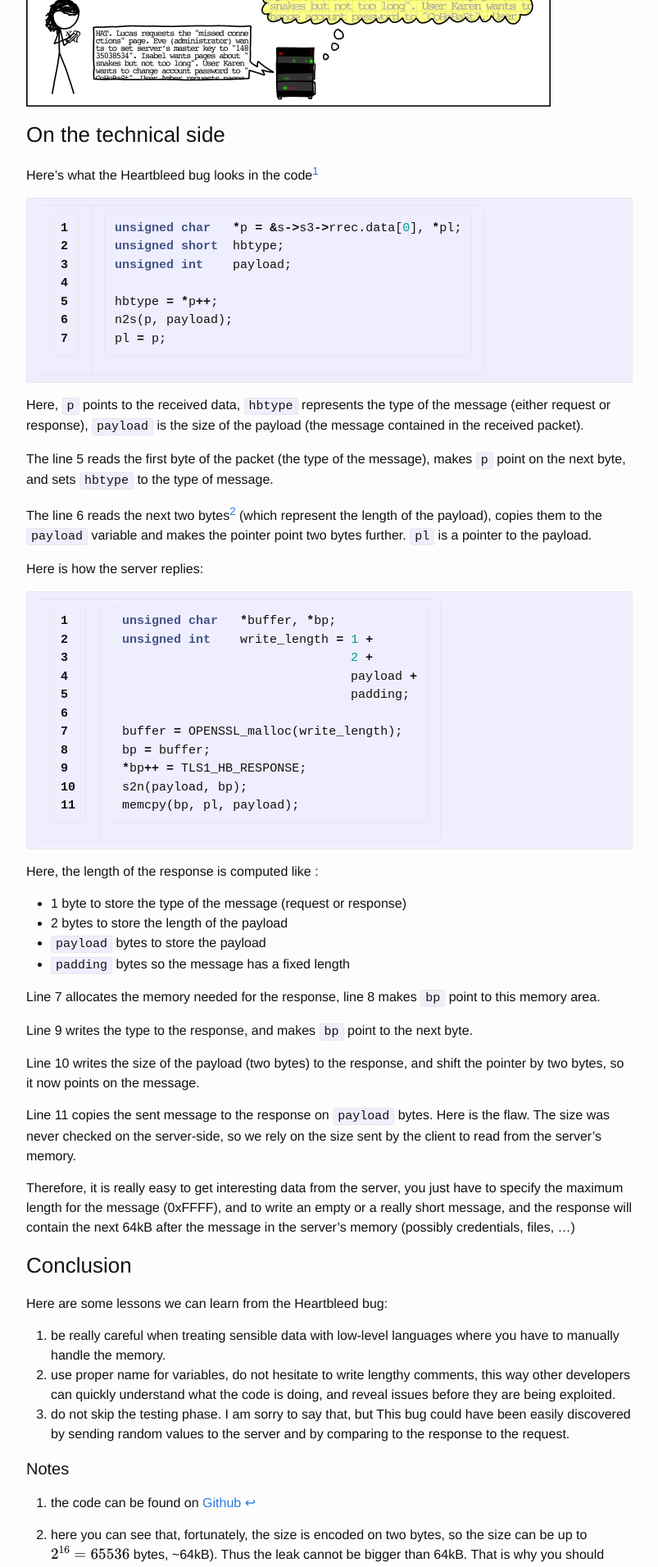
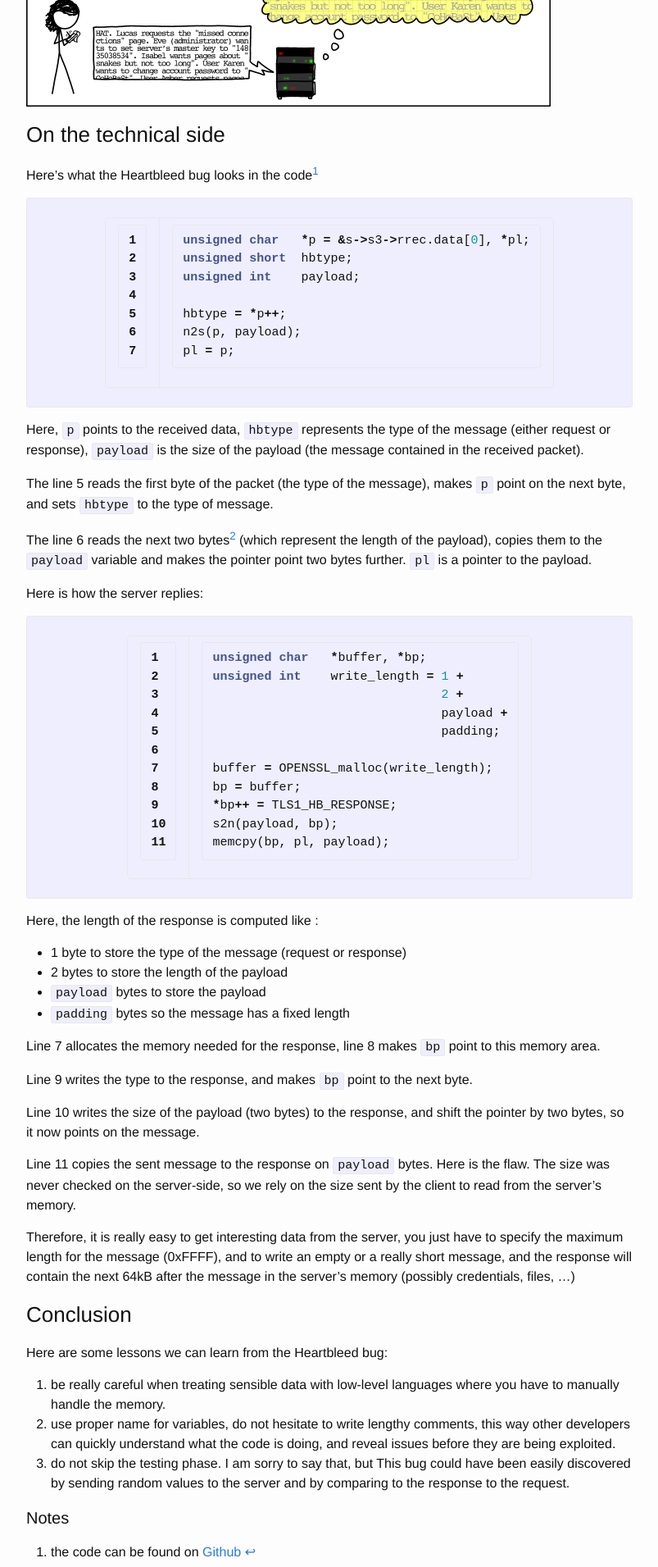
Before and after one commit to brendan-rius/brendan-rius.github.io, a Jekyll site: the page built from _posts/2014-12-26-heartbleed-bug.md, in a window 1280 px wide. Shown: the part 2744-4655 px from the top of the page at 82% size, without its empty margins (238-1041 px from the left). Built offline with Jekyll 4.4.1, drawn with Linux system fonts in a browser that asks for light colours; Markdown is read by kramdown in place of the engine named in the settings; formulas are drawn with MathJax 3.

Commit message:
add margin and center tables

```diff
--- a/css/main.scss
+++ b/css/main.scss
@@ -56,6 +56,7 @@ table {
   border: $border-separator;
   border-radius: 5px;
   border-spacing: 0;
+  margin: 1em auto;
 
   thead {
     border-bottom: $border-separator;
```
